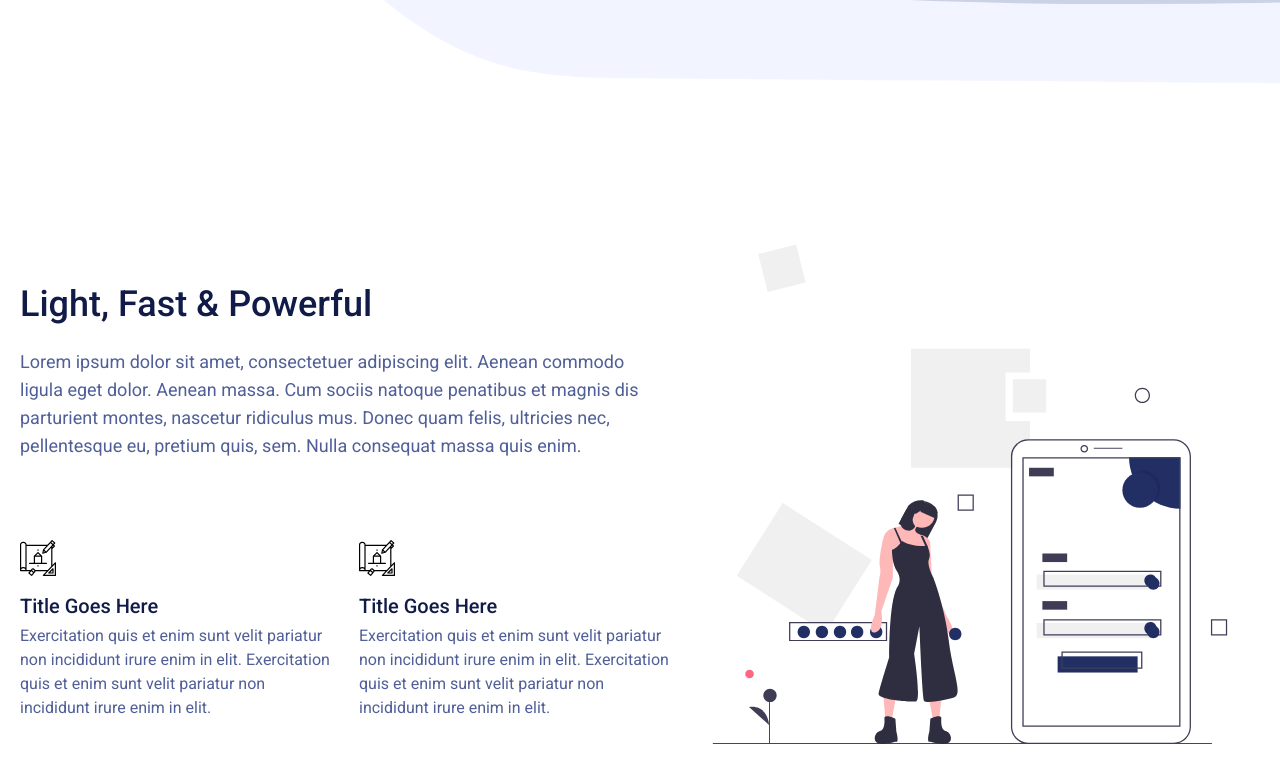
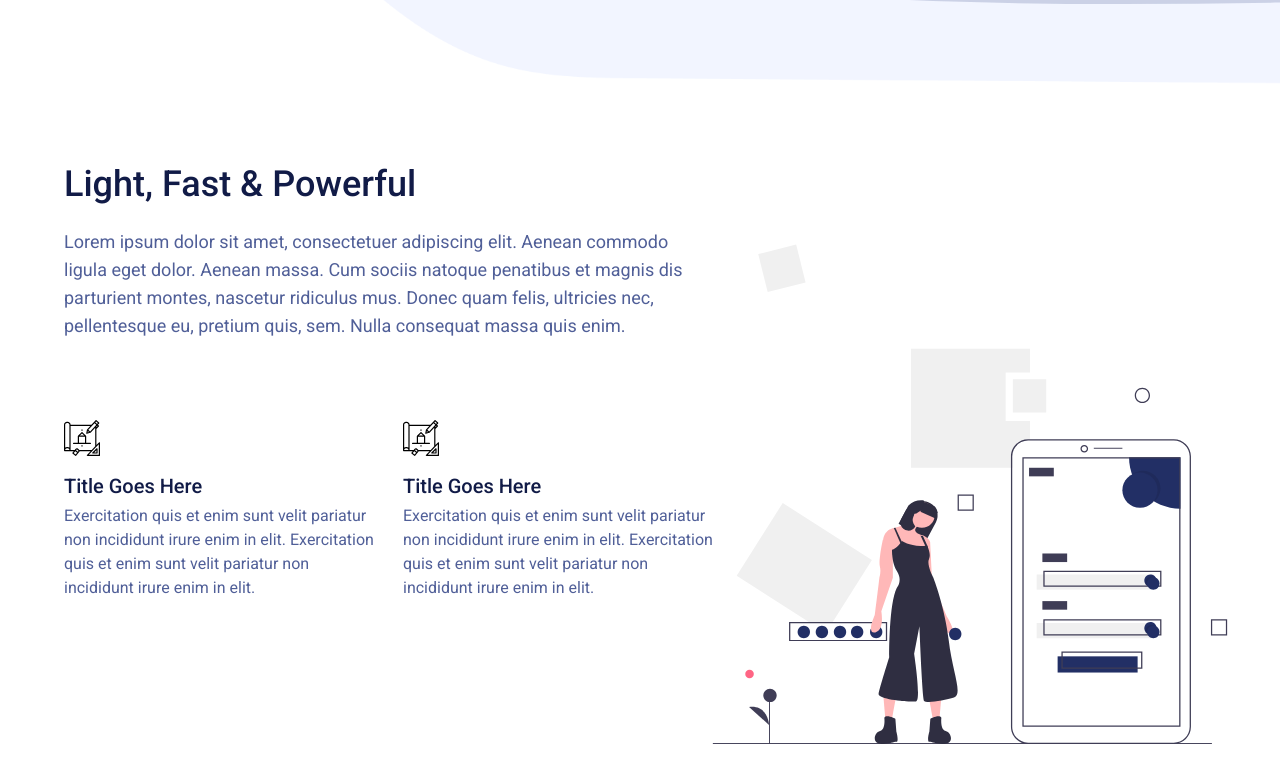
Before and after one commit to CarryUa/landing-page-traning, a Next.js app: page / in a window 1280 px wide. Shown: the part 716-1498 px from the top of the page. Built offline with nearby package versions, Linux system fonts and the light colour scheme.

Commit message:
adding description responsibility

```diff
--- a/src/app/page.tsx
+++ b/src/app/page.tsx
@@ -4,9 +4,9 @@ import Hero from "@/components/Hero/Hero";
 
 export default function Home() {
   return (
-    <>
+    <main className="overflow-x-hidden">
       <Hero />
       <Description />
-    </>
+    </main>
   );
 }
--- a/src/components/Description/Description.tsx
+++ b/src/components/Description/Description.tsx
@@ -5,9 +5,9 @@ import DescriptionText from "./DescriptionText";
 import backgroundimage from "./static/BackgroundImage.svg";
 export default function Description() {
   return (
-    <section className="min-h-[100vh] relative overflow-hidden">
+    <section className="min-h-[100vh] relative ">
       <Container>
-        <div className="flex flex-col gap-20 justify-center max-w-[650px] absolute top-1/4">
+        <div className="flex flex-col left-[15%] md:left-[5%] gap-20 max-w-[650px] top-[10%] absolute ">
           <DescriptionText />
           <div className="flex gap-7">
             <Title className="max-w-sm"></Title>
@@ -15,7 +15,7 @@ export default function Description() {
           </div>
         </div>
         <Image
-          className="absolute right-10 top-[20%] max-w-[640px] max-h-[500px] "
+          className="absolute hidden lg:block right-10 top-1/4 xl:top-[20%] max-w-[30%] max-h-[740px] xl:max-w-[540px] xl:max-h-[500px] "
           src={backgroundimage}
           alt="background image"
         />
```
